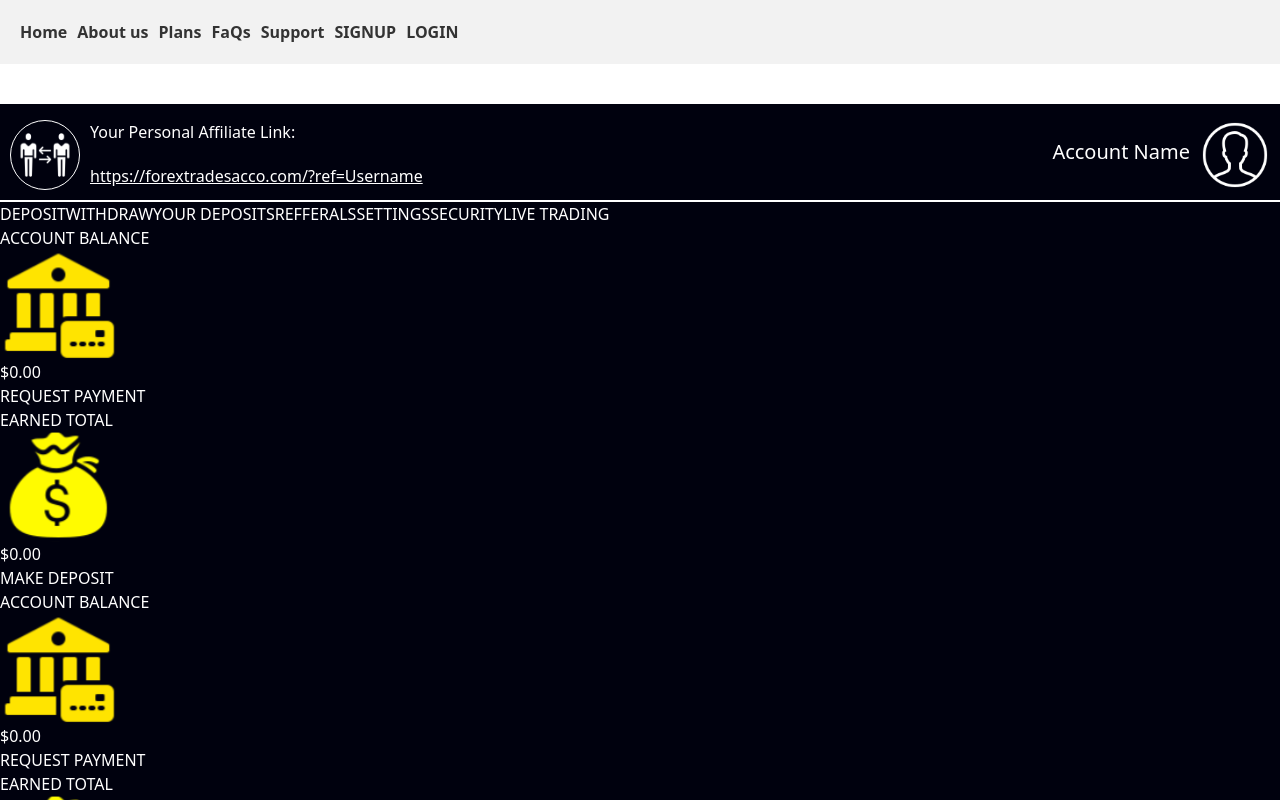
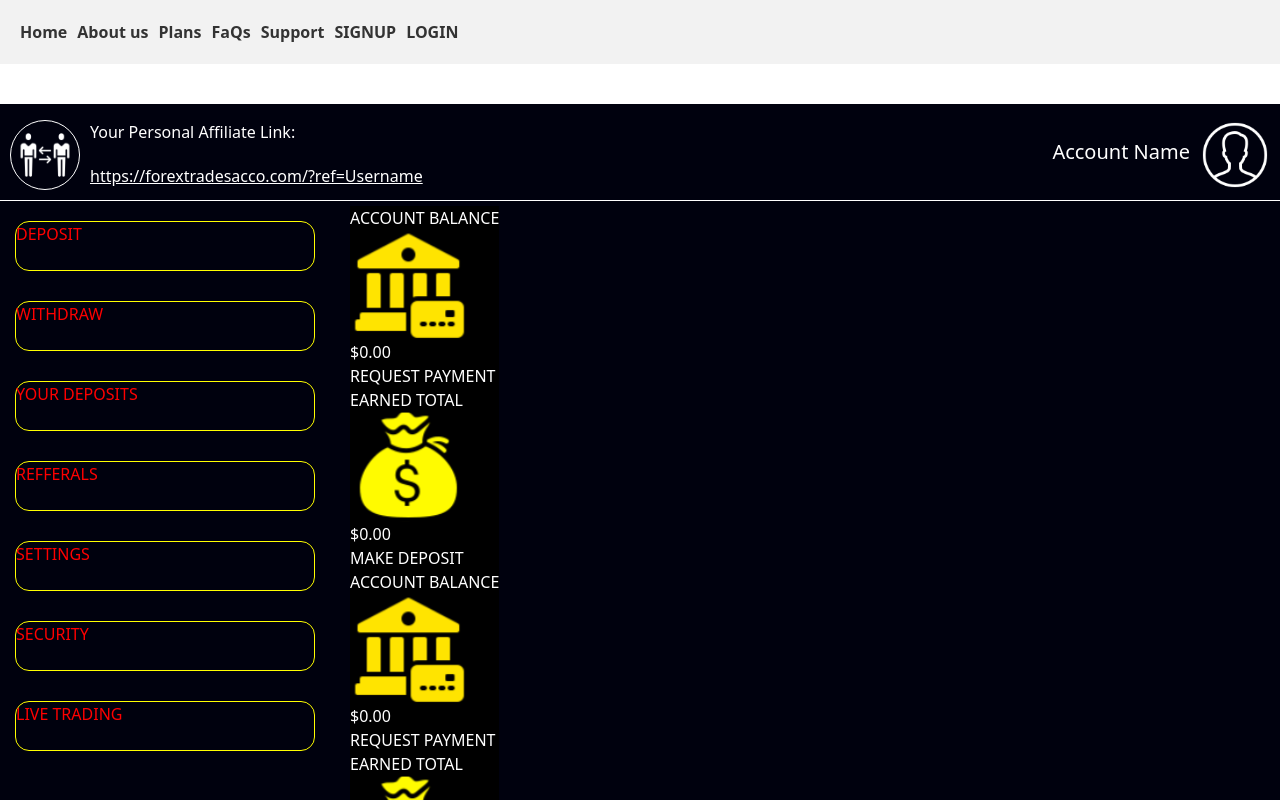
Before and after one commit to TechInnovatorsHub/indices-trade-lab, a React (Vite) app: page /dashboard in a window 1280 px wide. Shown: the top 800 px of the page. Built offline with nearby package versions, Linux system fonts and the light colour scheme.

Commit message:
STYLES BUTTON

```diff
--- a/src/components/Dashboard/Dashboard.css
+++ b/src/components/Dashboard/Dashboard.css
@@ -13,9 +13,10 @@
 .dashboard-nav {
     display: flex;
     justify-content: space-between;
-    border-bottom: 2px solid white;
+    border-bottom: 1px solid white;
 
     padding: 10px;
+    margin-bottom: 5px;
 }
 
 .img-div {
@@ -57,3 +58,31 @@
     margin-top: 17px;
     font-size: 20px;
 }
+
+.dashboard-main {
+    display: flex;
+}
+
+.dashboard-btns {
+    display: flex;
+    flex-direction: column;
+
+    width: 350px;
+}
+.dashboard-btns .btn {
+    display: inline-block;
+    border: 1px solid yellow;
+
+    margin: 15px;
+    width: 300px;
+    height: 50px;
+    border-radius: 14px;
+}
+
+.dashboard-btns .btn p {
+    color: red;
+}
+
+.dashboard-cashCards {
+    background-color: black;
+}
--- a/src/components/Dashboard/Dashboard.jsx
+++ b/src/components/Dashboard/Dashboard.jsx
@@ -48,7 +48,7 @@
               color: money.crement.includes("-") ? "#8B0000" : "#006400",
             }}
             >
-              {money.name}&nbsp;&nbsp;{money.value}&nbsp;&nbsp;{money.crement}&nbsp;&nbsp;&nbsp;&nbsp;&nbsp;
+              {money.name}&nbsp;&nbsp;{money.value}&nbsp;&nbsp;{money.crement}&nbsp;&nbsp;&nbsp;&nbsp;&nbsp; | &nbsp;&nbsp;
             </span>
           )}
       </marquee>
@@ -60,7 +60,7 @@
           </div>
           <div>
             <p>Your Personal Affiliate Link:</p>
-            <NavLink className="affiliate-link">https://forextradesacco.com/?ref=Username</NavLink>
+            <NavLink target="_blank" className="affiliate-link">https://forextradesacco.com/?ref=Username</NavLink>
           </div>
         </div>
         <NavLink className="user-sect">
@@ -69,13 +69,15 @@
         </NavLink>
       </section>
 
+      <section className="dashboard-main">
         <section className="dashboard-btns">
           {links.map(link =>
             <NavLink
             key={link.id}
             to={link.path}
+            className="btn"
             >
-            {link.name}
+              <p>{link.name}</p>
             </NavLink>
           )}
         </section>
@@ -89,6 +91,7 @@
                 <NavLink>{info.btnTitle}</NavLink>
               </div>
             )}
+        </section>
       </section>
 
       <section className="dashboard-sponsors">
```
Lines whose indentation alone changed are shown as unchanged.
